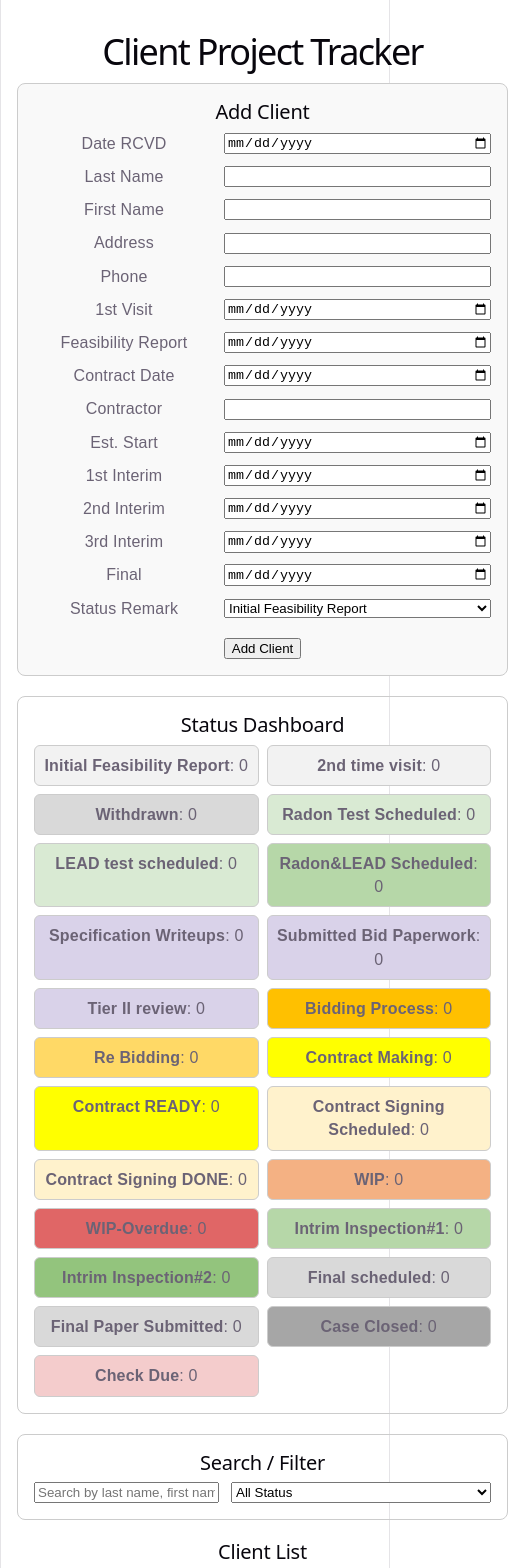
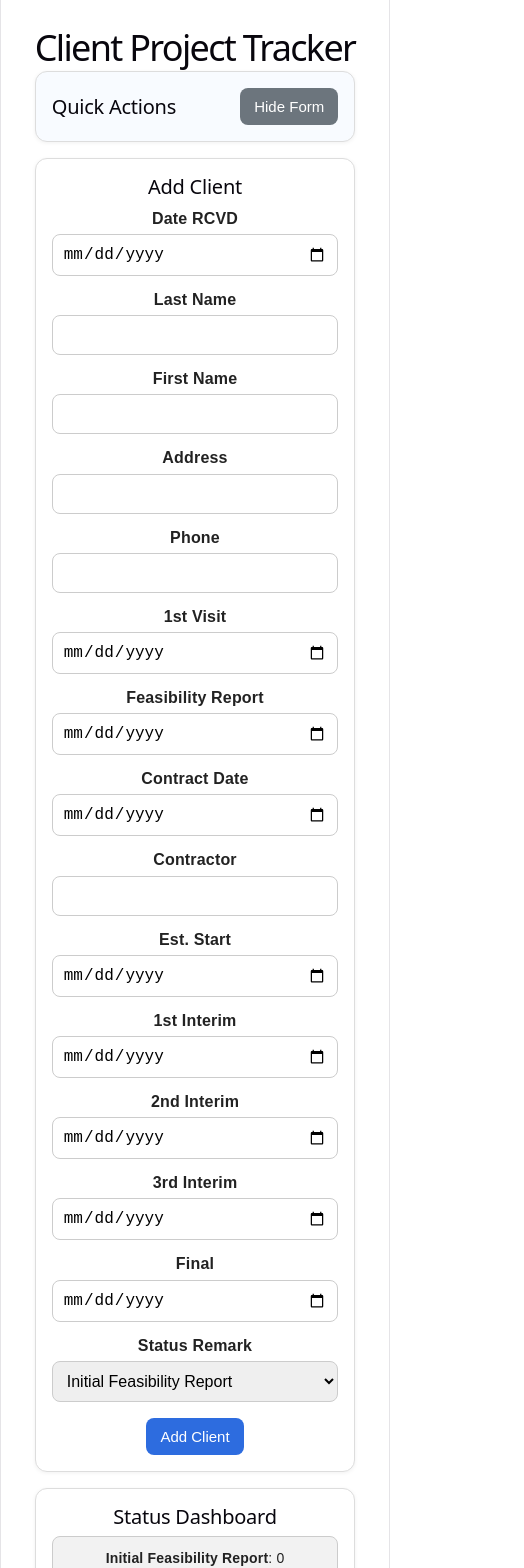
Before and after one commit to herteaswellness-stack/client-project-tracker, a React (Vite) app in the folder vite-project/: page / in a window 390 px wide. Shown: the top 1568 px of the page, 524 px wide, since content can reach past the window. Built offline with nearby package versions, Linux system fonts and the light colour scheme.

Commit message:
mobile UI upgrade

```diff
--- a/vite-project/src/App.jsx
+++ b/vite-project/src/App.jsx
@@ -23,13 +23,13 @@ const statusOptions = [
   "Final scheduled",
   "Final Paper Submitted",
   "Case Closed",
-  "Check Due"
+  "Check Due",
 ];
 
 const statusColors = {
   "Initial Feasibility Report": "#f2f2f2",
   "2nd time visit": "#f2f2f2",
-  "Withdrawn": "#d9d9d9",
+  Withdrawn: "#d9d9d9",
   "Radon Test Scheduled": "#d9ead3",
   "LEAD test scheduled": "#d9ead3",
   "Radon&LEAD Scheduled": "#b6d7a8",
@@ -42,14 +42,14 @@ const statusColors = {
   "Contract READY": "#ffff00",
   "Contract Signing Scheduled": "#fff2cc",
   "Contract Signing DONE": "#fff2cc",
-  "WIP": "#f4b183",
+  WIP: "#f4b183",
   "WIP-Overdue": "#e06666",
   "Intrim Inspection#1": "#b6d7a8",
   "Intrim Inspection#2": "#93c47d",
   "Final scheduled": "#d9d9d9",
   "Final Paper Submitted": "#d9d9d9",
   "Case Closed": "#a6a6a6",
-  "Check Due": "#f4cccc"
+  "Check Due": "#f4cccc",
 };
 
 const defaultForm = {
@@ -67,7 +67,7 @@ const defaultForm = {
   secondInterim: "",
   thirdInterim: "",
   finalDate: "",
-  statusRemark: "Initial Feasibility Report"
+  statusRemark: "Initial Feasibility Report",
 };
 
 function getStatusSortRank(status) {
@@ -85,8 +85,7 @@ function getStatusSortRank(status) {
 }
 
 function formatName(lastName, firstName) {
-  const full = `${lastName || ""}, ${firstName || ""}`.trim();
-  return full === "," ? "" : full;
+  return `${lastName || ""}${lastName && firstName ? ", " : ""}${firstName || ""}`.trim();
 }
 
 export default function App() {
@@ -98,18 +97,19 @@ export default function App() {
   const [form, setForm] = useState(defaultForm);
   const [searchText, setSearchText] = useState("");
   const [statusFilter, setStatusFilter] = useState("All");
+  const [showForm, setShowForm] = useState(true);
 
   function handleChange(e) {
     setForm({
       ...form,
-      [e.target.name]: e.target.value
+      [e.target.name]: e.target.value,
     });
   }
 
   function addClient() {
     const newClient = {
       ...form,
-      id: Date.now()
+      id: Date.now(),
     };
 
     const updated = [newClient, ...clients];
@@ -164,73 +164,166 @@ export default function App() {
     return counts;
   }, [clients]);
 
+  const pageStyle = {
+    maxWidth: "1000px",
+    margin: "0 auto",
+    fontFamily: "Arial, sans-serif",
+    padding: "16px",
+    color: "#222",
+  };
+
+  const sectionStyle = {
+    border: "1px solid #ddd",
+    borderRadius: "12px",
+    padding: "16px",
+    marginBottom: "16px",
+    background: "#fff",
+    boxShadow: "0 1px 4px rgba(0,0,0,0.06)",
+  };
+
+  const inputStyle = {
+    width: "100%",
+    padding: "10px",
+    borderRadius: "8px",
+    border: "1px solid #ccc",
+    boxSizing: "border-box",
+    fontSize: "16px",
+  };
+
+  const labelStyle = {
+    fontWeight: "600",
+    marginBottom: "4px",
+  };
+
+  const buttonStyle = {
+    padding: "10px 14px",
+    borderRadius: "8px",
+    border: "none",
+    background: "#2d6cdf",
+    color: "#fff",
+    fontSize: "15px",
+    cursor: "pointer",
+  };
+
+  const secondaryButtonStyle = {
+    ...buttonStyle,
+    background: "#6c757d",
+  };
+
   return (
-    <div style={{ maxWidth: "1000px", margin: "20px auto", fontFamily: "Arial, sans-serif", padding: "0 16px" }}>
-      <h1 style={{ textAlign: "center" }}>Client Project Tracker</h1>
+    <div style={pageStyle}>
+      <h1 style={{ textAlign: "center", marginBottom: "12px" }}>Client Project Tracker</h1>
 
+      <div style={{ ...sectionStyle, background: "#f8fbff" }}>
         <div
           style={{
-          border: "1px solid #ccc",
-          borderRadius: "8px",
-          padding: "16px",
-          marginBottom: "20px",
-          background: "#f9f9f9"
+            display: "flex",
+            justifyContent: "space-between",
+            gap: "10px",
+            alignItems: "center",
+            flexWrap: "wrap",
           }}
         >
+          <h2 style={{ margin: 0 }}>Quick Actions</h2>
+          <button
+            style={secondaryButtonStyle}
+            onClick={() => setShowForm(!showForm)}
+          >
+            {showForm ? "Hide Form" : "Show Form"}
+          </button>
+        </div>
+      </div>
+
+      {showForm && (
+        <div style={sectionStyle}>
           <h2>Add Client</h2>
 
           <div
             style={{
               display: "grid",
-            gridTemplateColumns: "180px 1fr",
-            gap: "10px",
-            alignItems: "center"
+              gridTemplateColumns: "repeat(auto-fit, minmax(220px, 1fr))",
+              gap: "12px",
             }}
           >
-          <label>Date RCVD</label>
-          <input type="date" name="dateRcvd" value={form.dateRcvd} onChange={handleChange} />
+            <div>
+              <div style={labelStyle}>Date RCVD</div>
+              <input style={inputStyle} type="date" name="dateRcvd" value={form.dateRcvd} onChange={handleChange} />
+            </div>
 
-          <label>Last Name</label>
-          <input type="text" name="lastName" value={form.lastName} onChange={handleChange} />
+            <div>
+              <div style={labelStyle}>Last Name</div>
+              <input style={inputStyle} type="text" name="lastName" value={form.lastName} onChange={handleChange} />
+            </div>
 
-          <label>First Name</label>
-          <input type="text" name="firstName" value={form.firstName} onChange={handleChange} />
+            <div>
+              <div style={labelStyle}>First Name</div>
+              <input style={inputStyle} type="text" name="firstName" value={form.firstName} onChange={handleChange} />
+            </div>
 
-          <label>Address</label>
-          <input type="text" name="address" value={form.address} onChange={handleChange} />
+            <div>
+              <div style={labelStyle}>Address</div>
+              <input style={inputStyle} type="text" name="address" value={form.address} onChange={handleChange} />
+            </div>
 
-          <label>Phone</label>
-          <input type="text" name="phone" value={form.phone} onChange={handleChange} />
+            <div>
+              <div style={labelStyle}>Phone</div>
+              <input style={inputStyle} type="text" name="phone" value={form.phone} onChange={handleChange} />
+            </div>
 
-          <label>1st Visit</label>
-          <input type="date" name="firstVisit" value={form.firstVisit} onChange={handleChange} />
+            <div>
+              <div style={labelStyle}>1st Visit</div>
+              <input style={inputStyle} type="date" name="firstVisit" value={form.firstVisit} onChange={handleChange} />
+            </div>
 
-          <label>Feasibility Report</label>
-          <input type="date" name="feasibilityReport" value={form.feasibilityReport} onChange={handleChange} />
+            <div>
+              <div style={labelStyle}>Feasibility Report</div>
+              <input
+                style={inputStyle}
+                type="date"
+                name="feasibilityReport"
+                value={form.feasibilityReport}
+                onChange={handleChange}
+              />
+            </div>
 
-          <label>Contract Date</label>
-          <input type="date" name="contractDate" value={form.contractDate} onChange={handleChange} />
+            <div>
+              <div style={labelStyle}>Contract Date</div>
+              <input style={inputStyle} type="date" name="contractDate" value={form.contractDate} onChange={handleChange} />
+            </div>
 
-          <label>Contractor</label>
-          <input type="text" name="contractor" value={form.contractor} onChange={handleChange} />
+            <div>
+              <div style={labelStyle}>Contractor</div>
+              <input style={inputStyle} type="text" name="contractor" value={form.contractor} onChange={handleChange} />
+            </div>
 
-          <label>Est. Start</label>
-          <input type="date" name="estStart" value={form.estStart} onChange={handleChange} />
+            <div>
+              <div style={labelStyle}>Est. Start</div>
+              <input style={inputStyle} type="date" name="estStart" value={form.estStart} onChange={handleChange} />
+            </div>
 
-          <label>1st Interim</label>
-          <input type="date" name="firstInterim" value={form.firstInterim} onChange={handleChange} />
+            <div>
+              <div style={labelStyle}>1st Interim</div>
+              <input style={inputStyle} type="date" name="firstInterim" value={form.firstInterim} onChange={handleChange} />
+            </div>
 
-          <label>2nd Interim</label>
-          <input type="date" name="secondInterim" value={form.secondInterim} onChange={handleChange} />
+            <div>
+              <div style={labelStyle}>2nd Interim</div>
+              <input style={inputStyle} type="date" name="secondInterim" value={form.secondInterim} onChange={handleChange} />
+            </div>
 
-          <label>3rd Interim</label>
-          <input type="date" name="thirdInterim" value={form.thirdInterim} onChange={handleChange} />
+            <div>
+              <div style={labelStyle}>3rd Interim</div>
+              <input style={inputStyle} type="date" name="thirdInterim" value={form.thirdInterim} onChange={handleChange} />
+            </div>
 
-          <label>Final</label>
-          <input type="date" name="finalDate" value={form.finalDate} onChange={handleChange} />
+            <div>
+              <div style={labelStyle}>Final</div>
+              <input style={inputStyle} type="date" name="finalDate" value={form.finalDate} onChange={handleChange} />
+            </div>
 
-          <label>Status Remark</label>
-          <select name="statusRemark" value={form.statusRemark} onChange={handleChange}>
+            <div style={{ gridColumn: "1 / -1" }}>
+              <div style={labelStyle}>Status Remark</div>
+              <select style={inputStyle} name="statusRemark" value={form.statusRemark} onChange={handleChange}>
                 {statusOptions.map((option) => (
                   <option key={option} value={option}>
                     {option}
@@ -238,26 +331,23 @@ export default function App() {
                 ))}
               </select>
             </div>
+          </div>
 
           <div style={{ marginTop: "16px" }}>
-          <button onClick={addClient}>Add Client</button>
+            <button style={buttonStyle} onClick={addClient}>
+              Add Client
+            </button>
           </div>
         </div>
+      )}
 
-      <div
-        style={{
-          border: "1px solid #ccc",
-          borderRadius: "8px",
-          padding: "16px",
-          marginBottom: "20px"
-        }}
-      >
+      <div style={sectionStyle}>
         <h2>Status Dashboard</h2>
         <div
           style={{
             display: "grid",
-            gridTemplateColumns: "repeat(auto-fit, minmax(220px, 1fr))",
-            gap: "8px"
+            gridTemplateColumns: "repeat(auto-fit, minmax(200px, 1fr))",
+            gap: "10px",
           }}
         >
           {statusOptions.map((status) => (
@@ -266,8 +356,9 @@ export default function App() {
               style={{
                 backgroundColor: statusColors[status] || "#ffffff",
                 border: "1px solid #ccc",
-                padding: "8px",
-                borderRadius: "6px"
+                padding: "10px",
+                borderRadius: "8px",
+                fontSize: "14px",
               }}
             >
               <strong>{status}</strong>: {dashboardCounts[status]}
@@ -276,31 +367,24 @@ export default function App() {
         </div>
       </div>
 
-      <div
-        style={{
-          border: "1px solid #ccc",
-          borderRadius: "8px",
-          padding: "16px",
-          marginBottom: "20px"
-        }}
-      >
+      <div style={sectionStyle}>
         <h2>Search / Filter</h2>
-
         <div
           style={{
             display: "grid",
-            gridTemplateColumns: "1fr 260px",
-            gap: "12px"
+            gridTemplateColumns: "repeat(auto-fit, minmax(240px, 1fr))",
+            gap: "12px",
           }}
         >
           <input
+            style={inputStyle}
             type="text"
-            placeholder="Search by last name, first name, address, phone, or status"
+            placeholder="Search by name, address, phone, or status"
             value={searchText}
             onChange={(e) => setSearchText(e.target.value)}
           />
 
-          <select value={statusFilter} onChange={(e) => setStatusFilter(e.target.value)}>
+          <select style={inputStyle} value={statusFilter} onChange={(e) => setStatusFilter(e.target.value)}>
             <option value="All">All Status</option>
             {statusOptions.map((status) => (
               <option key={status} value={status}>
@@ -314,22 +398,43 @@ export default function App() {
       <h2>Client List</h2>
 
       {filteredClients.length === 0 ? (
-        <div>No matching client found.</div>
+        <div style={sectionStyle}>No matching client found.</div>
       ) : (
         filteredClients.map((c) => (
           <div
             key={c.id}
             style={{
               border: "1px solid #999",
-              padding: "12px",
+              padding: "14px",
               marginBottom: "12px",
               backgroundColor: statusColors[c.statusRemark] || "#ffffff",
-              borderRadius: "8px"
+              borderRadius: "10px",
             }}
           >
-            <div style={{ display: "flex", justifyContent: "space-between", alignItems: "center", gap: "12px" }}>
+            <div
+              style={{
+                display: "flex",
+                justifyContent: "space-between",
+                alignItems: "center",
+                gap: "12px",
+                flexWrap: "wrap",
+                marginBottom: "8px",
+              }}
+            >
               <b style={{ fontSize: "18px" }}>{formatName(c.lastName, c.firstName)}</b>
-              <button onClick={() => deleteClient(c.id)}>Delete</button>
+              <button
+                onClick={() => deleteClient(c.id)}
+                style={{
+                  padding: "8px 12px",
+                  borderRadius: "8px",
+                  border: "none",
+                  background: "#c62828",
+                  color: "#fff",
+                  cursor: "pointer",
+                }}
+              >
+                Delete
+              </button>
             </div>
 
             <div><strong>Date RCVD:</strong> {c.dateRcvd}</div>
```
Also changed, not shown: 3 other files (tests, documents, lock files or other folders). Lines whose indentation alone changed are shown as unchanged.
